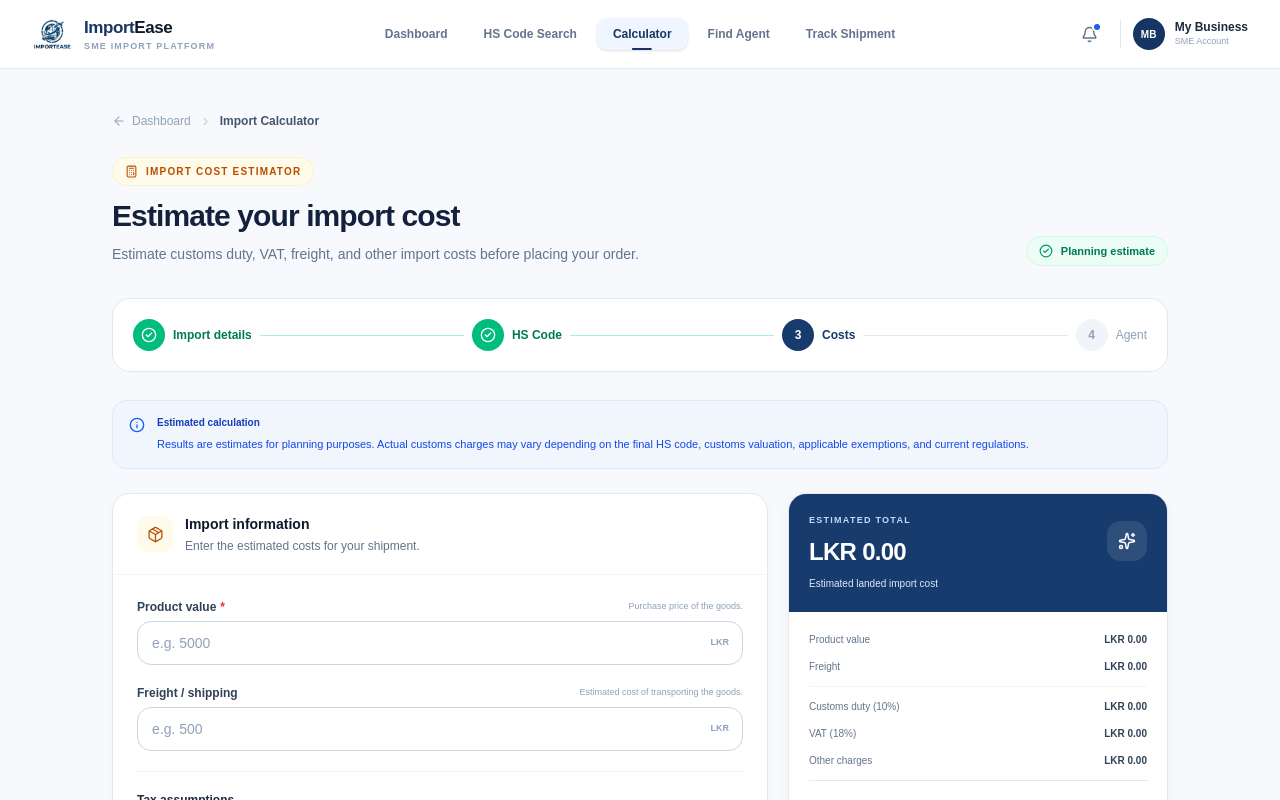
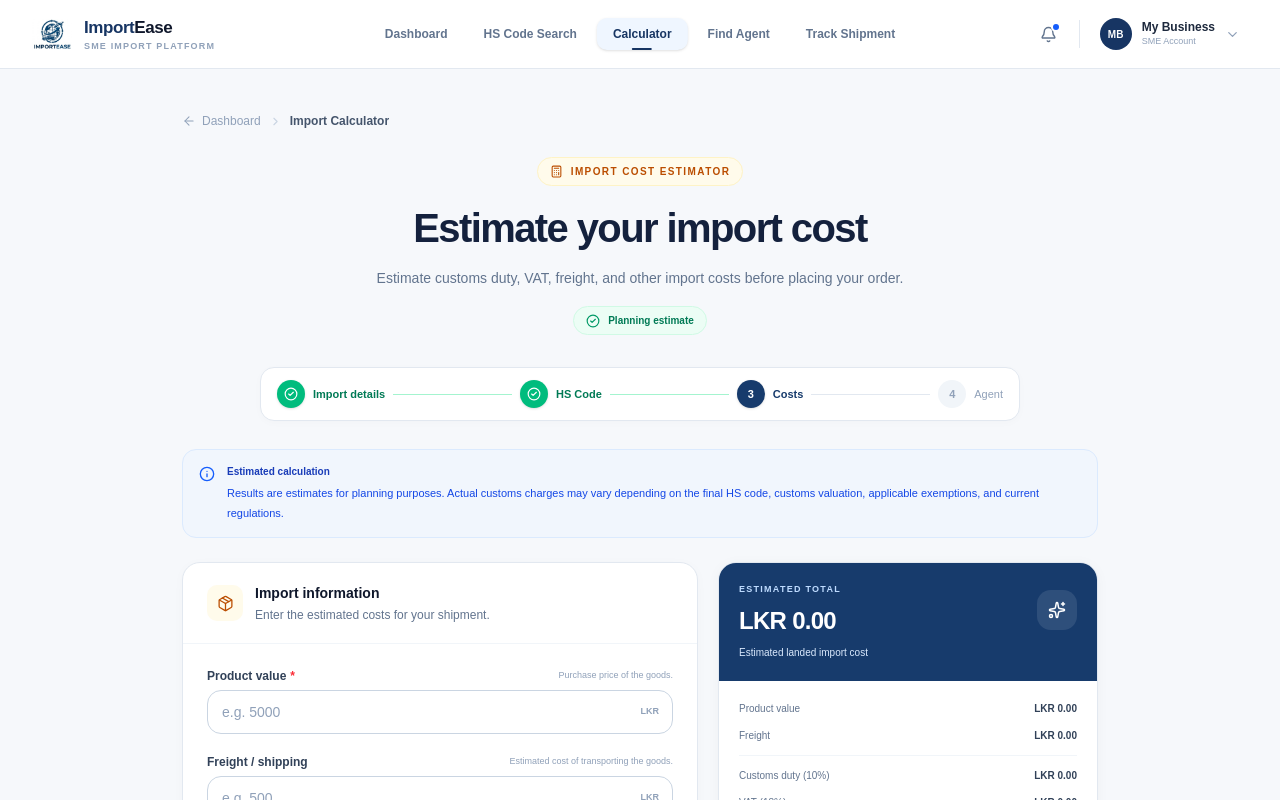
Before and after one commit to RamiruLaknila/project-front-end, a React (Vite) app: page /calculator in a window 1280 px wide. Shown: the top 800 px of the page. Built offline with nearby package versions, Linux system fonts and the light colour scheme.

Commit message:
polished pages

```diff
--- a/src/components/ui/AppNavbar.jsx
+++ b/src/components/ui/AppNavbar.jsx
@@ -1,8 +1,24 @@
-import { Bell } from "lucide-react";
-import { Link, useLocation } from "react-router-dom";
+import { useEffect, useRef, useState } from "react";
+import {
+  Bell,
+  ChevronDown,
+  LogOut,
+  Settings,
+  User,
+} from "lucide-react";
+import {
+  Link,
+  useLocation,
+  useNavigate,
+} from "react-router-dom";
 
 function AppNavbar() {
   const location = useLocation();
+  const navigate = useNavigate();
+
+  const [profileOpen, setProfileOpen] = useState(false);
+
+  const profileRef = useRef(null);
 
   const navItems = [
     {
@@ -28,8 +44,59 @@ function AppNavbar() {
     },
   ];
 
+  /* =========================================================
+     ACTIVE NAV ITEM
+  ========================================================= */
+
   const isActive = (path) => {
     return location.pathname === path;
+  };
+
+  /* =========================================================
+     CLOSE DROPDOWN WHEN CLICKING OUTSIDE
+  ========================================================= */
+
+  useEffect(() => {
+    const handleClickOutside = (event) => {
+      if (
+        profileRef.current &&
+        !profileRef.current.contains(event.target)
+      ) {
+        setProfileOpen(false);
+      }
+    };
+
+    document.addEventListener("mousedown", handleClickOutside);
+
+    return () => {
+      document.removeEventListener(
+        "mousedown",
+        handleClickOutside
+      );
+    };
+  }, []);
+
+  /* =========================================================
+     CLOSE DROPDOWN WHEN PAGE CHANGES
+  ========================================================= */
+
+  useEffect(() => {
+    setProfileOpen(false);
+  }, [location.pathname]);
+
+  /* =========================================================
+     LOGOUT
+  ========================================================= */
+
+  const handleLogout = () => {
+    setProfileOpen(false);
+
+    // If you have authentication data stored,
+    // remove it here.
+    localStorage.removeItem("user");
+    localStorage.removeItem("token");
+
+    navigate("/signin");
   };
 
   return (
@@ -89,7 +156,9 @@ function AppNavbar() {
 
         <div className="ml-auto flex items-center gap-3">
 
-          {/* Notifications */}
+          {/* =================================================
+              NOTIFICATIONS
+          ================================================= */}
 
           <button
             type="button"
@@ -103,15 +172,35 @@ function AppNavbar() {
 
           <div className="hidden h-7 w-px bg-slate-200 sm:block" />
 
-          {/* Profile */}
+          {/* =================================================
+              PROFILE DROPDOWN
+          ================================================= */}
 
-          <div className="flex items-center gap-2.5">
+          <div
+            ref={profileRef}
+            className="relative"
+          >
+
+            {/* PROFILE BUTTON */}
+
+            <button
+              type="button"
+              onClick={() => setProfileOpen((prev) => !prev)}
+              className="flex items-center gap-2.5 rounded-xl px-2 py-1.5 transition hover:bg-slate-50"
+              aria-expanded={profileOpen}
+              aria-haspopup="menu"
+            >
+
+              {/* Avatar */}
 
               <div className="flex h-8 w-8 items-center justify-center rounded-full bg-[#173563] text-[10px] font-bold text-white">
                 MB
               </div>
 
-            <div className="hidden sm:block">
+              {/* User information */}
+
+              <div className="hidden text-left sm:block">
+
                 <p className="text-xs font-semibold text-slate-800">
                   My Business
                 </p>
@@ -119,7 +208,118 @@ function AppNavbar() {
                 <p className="text-[9px] text-slate-400">
                   SME Account
                 </p>
+
               </div>
+
+              {/* Arrow */}
+
+              <ChevronDown
+                size={15}
+                className={`hidden text-slate-400 transition-transform sm:block ${
+                  profileOpen ? "rotate-180" : ""
+                }`}
+              />
+
+            </button>
+
+            {/* =================================================
+                DROPDOWN
+            ================================================= */}
+
+            {profileOpen && (
+              <div
+                className="absolute right-0 top-[calc(100%+10px)] z-[100] w-[230px] overflow-hidden rounded-2xl border border-slate-200 bg-white p-2 shadow-[0_15px_40px_rgba(15,23,42,.12)]"
+                role="menu"
+              >
+
+                {/* ACCOUNT HEADER */}
+
+                <div className="mb-1 flex items-center gap-3 rounded-xl bg-slate-50 px-3 py-3">
+
+                  <div className="flex h-9 w-9 shrink-0 items-center justify-center rounded-full bg-[#173563] text-[10px] font-bold text-white">
+                    MB
+                  </div>
+
+                  <div className="min-w-0">
+
+                    <p className="truncate text-xs font-bold text-slate-800">
+                      My Business
+                    </p>
+
+                    <p className="truncate text-[10px] text-slate-400">
+                      SME Account
+                    </p>
+
+                  </div>
+
+                </div>
+
+                {/* PROFILE */}
+
+                <Link
+                  to="/profile"
+                  onClick={() => setProfileOpen(false)}
+                  className="flex w-full items-center gap-3 rounded-xl px-3 py-2.5 text-left text-xs font-semibold text-slate-600 transition hover:bg-blue-50 hover:text-[#173563]"
+                  role="menuitem"
+                >
+
+                  <User
+                    size={17}
+                    strokeWidth={1.8}
+                  />
+
+                  <span>
+                    Profile
+                  </span>
+
+                </Link>
+
+                {/* SETTINGS */}
+
+                <Link
+                  to="/settings"
+                  onClick={() => setProfileOpen(false)}
+                  className="flex w-full items-center gap-3 rounded-xl px-3 py-2.5 text-left text-xs font-semibold text-slate-600 transition hover:bg-blue-50 hover:text-[#173563]"
+                  role="menuitem"
+                >
+
+                  <Settings
+                    size={17}
+                    strokeWidth={1.8}
+                  />
+
+                  <span>
+                    Settings
+                  </span>
+
+                </Link>
+
+                {/* DIVIDER */}
+
+                <div className="my-1.5 h-px bg-slate-100" />
+
+                {/* LOGOUT */}
+
+                <button
+                  type="button"
+                  onClick={handleLogout}
+                  className="flex w-full items-center gap-3 rounded-xl px-3 py-2.5 text-left text-xs font-semibold text-red-600 transition hover:bg-red-50"
+                  role="menuitem"
+                >
+
+                  <LogOut
+                    size={17}
+                    strokeWidth={1.8}
+                  />
+
+                  <span>
+                    Logout
+                  </span>
+
+                </button>
+
+              </div>
+            )}
 
           </div>
 
@@ -171,11 +371,13 @@ function NavItem({
           : "text-slate-500 hover:bg-slate-100 hover:text-[#173563]"
       }`}
     >
+
       {label}
 
       {active && (
         <span className="absolute bottom-0 left-1/2 h-[2px] w-5 -translate-x-1/2 rounded-full bg-[#173563]" />
       )}
+
     </Link>
   );
 }
@@ -204,4 +406,5 @@ function MobileNavItem({
   );
 }
 
+
 export default AppNavbar;
--- a/src/pages/Calculator.jsx
+++ b/src/pages/Calculator.jsx
@@ -87,14 +87,18 @@ function ImportCalculator() {
   const calculate = (e) => {
     e.preventDefault();
 
-    if (!form.productValue || Number(form.productValue) <= 0) {
+    if (
+      !form.productValue ||
+      Number(form.productValue) <= 0
+    ) {
       setCalculated(false);
       return;
     }
 
     setCalculated(true);
 
-    const savedImport = localStorage.getItem("currentImport");
+    const savedImport =
+      localStorage.getItem("currentImport");
 
     if (savedImport) {
       try {
@@ -147,7 +151,8 @@ function ImportCalculator() {
   ========================================================= */
 
   const continueToAgent = () => {
-    const savedImport = localStorage.getItem("currentImport");
+    const savedImport =
+      localStorage.getItem("currentImport");
 
     if (savedImport) {
       try {
@@ -182,7 +187,7 @@ function ImportCalculator() {
   };
 
   return (
-    <div className="min-h-screen bg-[#F7F9FC] text-slate-900">
+    <div className="min-h-screen bg-[#F6F8FB] text-slate-900">
 
       {/* =====================================================
           NAVBAR
@@ -191,14 +196,14 @@ function ImportCalculator() {
       <AppNavbar />
 
       {/* =====================================================
-          MAIN
+          MAIN CONTENT
       ===================================================== */}
 
-      <main className="mx-auto w-full max-w-[1120px] px-5 py-8 sm:px-8 lg:py-10">
+      <main className="mx-auto w-full max-w-[980px] px-5 py-8 sm:px-8 lg:py-10">
 
         {/* ===================================================
             BACK BUTTON
-        =================================================== */}
+        ==================================================== */}
 
         <div className="mb-6">
           <BackButton current="Import Calculator" />
@@ -206,46 +211,51 @@ function ImportCalculator() {
 
         {/* ===================================================
             PAGE HEADER
-        =================================================== */}
+        ==================================================== */}
 
         <section className="mb-8">
 
-          <div className="flex flex-col justify-between gap-5 sm:flex-row sm:items-end">
+          <div className="flex flex-col items-center justify-center text-center">
 
-            <div>
+            {/* BADGE */}
 
             <div className="mb-3 inline-flex items-center gap-2 rounded-full border border-amber-100 bg-amber-50 px-3 py-1.5">
 
               <Calculator
                 size={13}
                 className="text-amber-700"
+                strokeWidth={2}
               />
 
-                <span className="text-[10px] font-bold uppercase tracking-[0.12em] text-amber-700">
+              <span className="text-[10px] font-bold uppercase tracking-[0.14em] text-amber-700">
                 Import cost estimator
               </span>
 
             </div>
 
-              <h1 className="text-2xl font-bold tracking-[-0.03em] text-[#14213D] sm:text-3xl">
+            {/* TITLE */}
+
+            <h1 className="text-[28px] font-bold tracking-[-0.04em] text-[#14213D] sm:text-[40px]">
               Estimate your import cost
             </h1>
 
-              <p className="mt-2 max-w-2xl text-sm leading-6 text-slate-500">
+            {/* DESCRIPTION */}
+
+            <p className="mx-auto mt-2 max-w-2xl text-[13px] leading-6 text-slate-500 sm:text-sm">
               Estimate customs duty, VAT, freight, and other
               import costs before placing your order.
             </p>
 
-            </div>
+            {/* STATUS BADGE */}
 
-            <div className="hidden items-center gap-2 rounded-full border border-emerald-100 bg-emerald-50 px-3 py-1.5 sm:flex">
+            <div className="mt-4 inline-flex items-center gap-2 rounded-full border border-emerald-100 bg-emerald-50 px-3 py-1.5">
 
               <CheckCircle2
                 size={14}
                 className="text-emerald-600"
               />
 
-              <span className="text-[11px] font-semibold text-emerald-700">
+              <span className="text-[10px] font-semibold text-emerald-700">
                 Planning estimate
               </span>
 
@@ -256,24 +266,24 @@ function ImportCalculator() {
         </section>
 
         {/* ===================================================
-            PROGRESS
-        =================================================== */}
+            SMALL CENTERED PROGRESS BAR
+        ==================================================== */}
 
-        <div className="mb-7 rounded-2xl border border-slate-200 bg-white p-4 sm:p-5">
+        <section className="mx-auto mb-7 w-full max-w-[760px] rounded-xl border border-slate-200 bg-white px-4 py-3 shadow-[0_2px_8px_rgba(15,23,42,.02)]">
 
           <div className="flex items-center">
 
             {/* STEP 1 */}
 
-            <div className="flex items-center gap-2">
+            <div className="flex shrink-0 items-center gap-2">
 
-              <div className="flex h-8 w-8 items-center justify-center rounded-full bg-emerald-500 text-white">
+              <div className="flex h-7 w-7 items-center justify-center rounded-full bg-emerald-500 text-white shadow-sm">
 
-                <CheckCircle2 size={16} />
+                <CheckCircle2 size={14} />
 
               </div>
 
-              <span className="hidden text-xs font-semibold text-emerald-700 sm:block">
+              <span className="hidden text-[11px] font-semibold text-emerald-700 sm:block">
                 Import details
               </span>
 
@@ -283,15 +293,15 @@ function ImportCalculator() {
 
             {/* STEP 2 */}
 
-            <div className="flex items-center gap-2">
+            <div className="flex shrink-0 items-center gap-2">
 
-              <div className="flex h-8 w-8 items-center justify-center rounded-full bg-emerald-500 text-white">
+              <div className="flex h-7 w-7 items-center justify-center rounded-full bg-emerald-500 text-white shadow-sm">
 
-                <CheckCircle2 size={16} />
+                <CheckCircle2 size={14} />
 
               </div>
 
-              <span className="hidden text-xs font-semibold text-emerald-700 sm:block">
+              <span className="hidden text-[11px] font-semibold text-emerald-700 sm:block">
                 HS Code
               </span>
 
@@ -301,13 +311,13 @@ function ImportCalculator() {
 
             {/* STEP 3 */}
 
-            <div className="flex items-center gap-2">
+            <div className="flex shrink-0 items-center gap-2">
 
-              <div className="flex h-8 w-8 items-center justify-center rounded-full bg-[#173B6C] text-xs font-bold text-white">
+              <div className="flex h-7 w-7 items-center justify-center rounded-full bg-[#173B6C] text-[11px] font-bold text-white shadow-sm">
                 3
               </div>
 
-              <span className="hidden text-xs font-semibold text-[#173B6C] sm:block">
+              <span className="hidden text-[11px] font-semibold text-[#173B6C] sm:block">
                 Costs
               </span>
 
@@ -317,13 +327,13 @@ function ImportCalculator() {
 
             {/* STEP 4 */}
 
-            <div className="flex items-center gap-2">
+            <div className="flex shrink-0 items-center gap-2">
 
-              <div className="flex h-8 w-8 items-center justify-center rounded-full bg-slate-100 text-xs font-bold text-slate-400">
+              <div className="flex h-7 w-7 items-center justify-center rounded-full bg-slate-100 text-[11px] font-bold text-slate-400">
                 4
               </div>
 
-              <span className="hidden text-xs font-medium text-slate-400 sm:block">
+              <span className="hidden text-[11px] font-medium text-slate-400 sm:block">
                 Agent
               </span>
 
@@ -331,11 +341,11 @@ function ImportCalculator() {
 
           </div>
 
-        </div>
+        </section>
 
         {/* ===================================================
             INFO BANNER
-        =================================================== */}
+        ==================================================== */}
 
         <div className="mb-6 flex items-start gap-3 rounded-xl border border-blue-100 bg-blue-50/60 px-4 py-3.5">
 
@@ -363,7 +373,7 @@ function ImportCalculator() {
 
         {/* ===================================================
             MAIN GRID
-        =================================================== */}
+        ==================================================== */}
 
         <div className="grid gap-5 lg:grid-cols-[1fr_380px]">
 
@@ -749,7 +759,7 @@ function ImportCalculator() {
 
         {/* ===================================================
             ACTIONS
-        =================================================== */}
+        ==================================================== */}
 
         <div className="mt-7 flex flex-col-reverse items-stretch justify-between gap-3 border-t border-slate-200 pt-6 sm:flex-row sm:items-center">
 
@@ -792,7 +802,7 @@ function ImportCalculator() {
 
         {/* ===================================================
             FOOTER NOTE
-        =================================================== */}
+        ==================================================== */}
 
         <div className="mt-6 flex items-center justify-center gap-2 text-center text-[10px] text-slate-400">
 
--- a/src/pages/Dashboard.jsx
+++ b/src/pages/Dashboard.jsx
@@ -18,11 +18,9 @@ function Dashboard() {
 
   const [shipments, setShipments] = useState([]);
 
-  /*
-  =========================================================
-  LOAD SHIPMENTS
-  =========================================================
-  */
+  /* =========================================================
+     LOAD SHIPMENTS
+  ========================================================= */
 
   const loadShipments = () => {
     try {
@@ -50,11 +48,9 @@ function Dashboard() {
     loadShipments();
   }, [location.key]);
 
-  /*
-  =========================================================
-  STORAGE LISTENER
-  =========================================================
-  */
+  /* =========================================================
+     STORAGE LISTENER
+  ========================================================= */
 
   useEffect(() => {
     const handleStorageChange = () => {
@@ -68,11 +64,9 @@ function Dashboard() {
     };
   }, []);
 
-  /*
-  =========================================================
-  DASHBOARD DATA
-  =========================================================
-  */
+  /* =========================================================
+     DASHBOARD DATA
+  ========================================================= */
 
   const activeShipments = useMemo(() => {
     return shipments.filter((shipment) => {
@@ -82,11 +76,9 @@ function Dashboard() {
     });
   }, [shipments]);
 
-  /*
-  =========================================================
-  QUICK TOOLS
-  =========================================================
-  */
+  /* =========================================================
+     QUICK TOOLS
+  ========================================================= */
 
   const quickTools = [
     {
@@ -186,7 +178,7 @@ function Dashboard() {
 
               </div>
 
-              <h1 className="text-[28px] font-bold tracking-[-0.04em] text-[#14213D] sm:text-[32px]">
+              <h1 className="text-[28px] font-bold tracking-[-0.04em] text-[#14213D] sm:text-[40px]">
                 Welcome back, My Business.
               </h1>
 
@@ -226,10 +218,12 @@ function Dashboard() {
               <div className="flex min-w-0 items-start gap-3">
 
                 <div className="flex h-10 w-10 shrink-0 items-center justify-center rounded-xl bg-emerald-50 text-emerald-600">
+
                   <Ship
                     size={18}
                     strokeWidth={1.8}
                   />
+
                 </div>
 
                 <div className="min-w-0">
@@ -311,10 +305,12 @@ function Dashboard() {
                   <div
                     className={`flex h-10 w-10 items-center justify-center rounded-xl ${tool.iconStyle} transition-all duration-300 group-hover:scale-105`}
                   >
+
                     <Icon
                       size={17}
                       strokeWidth={1.8}
                     />
+
                   </div>
 
                   <h3 className="mt-3 text-[13px] font-bold leading-5 text-slate-800 transition-colors group-hover:text-[#173B6C]">
@@ -354,7 +350,9 @@ function Dashboard() {
 
           <Info size={12} />
 
-          <span>ImportEase · SME Import Platform</span>
+          <span>
+            ImportEase · SME Import Platform
+          </span>
 
         </div>
 
--- a/src/pages/FindAgent.jsx
+++ b/src/pages/FindAgent.jsx
@@ -118,7 +118,7 @@ function FindAgent() {
 
           </div>
 
-          <h1 className="text-[28px] font-bold tracking-[-0.04em] text-[#14213D] sm:text-[32px]">
+          <h1 className="text-[28px] font-bold tracking-[-0.04em] text-[#14213D] sm:text-[32px] text-center">
             Find a Clearing Agent
           </h1>
 
```
Also changed, not shown: src/pages/HSCodeSearch.jsx (+42 -49 lines), src/pages/TrackShipment.jsx (+107 -77 lines). Lines whose indentation alone changed are shown as unchanged.
